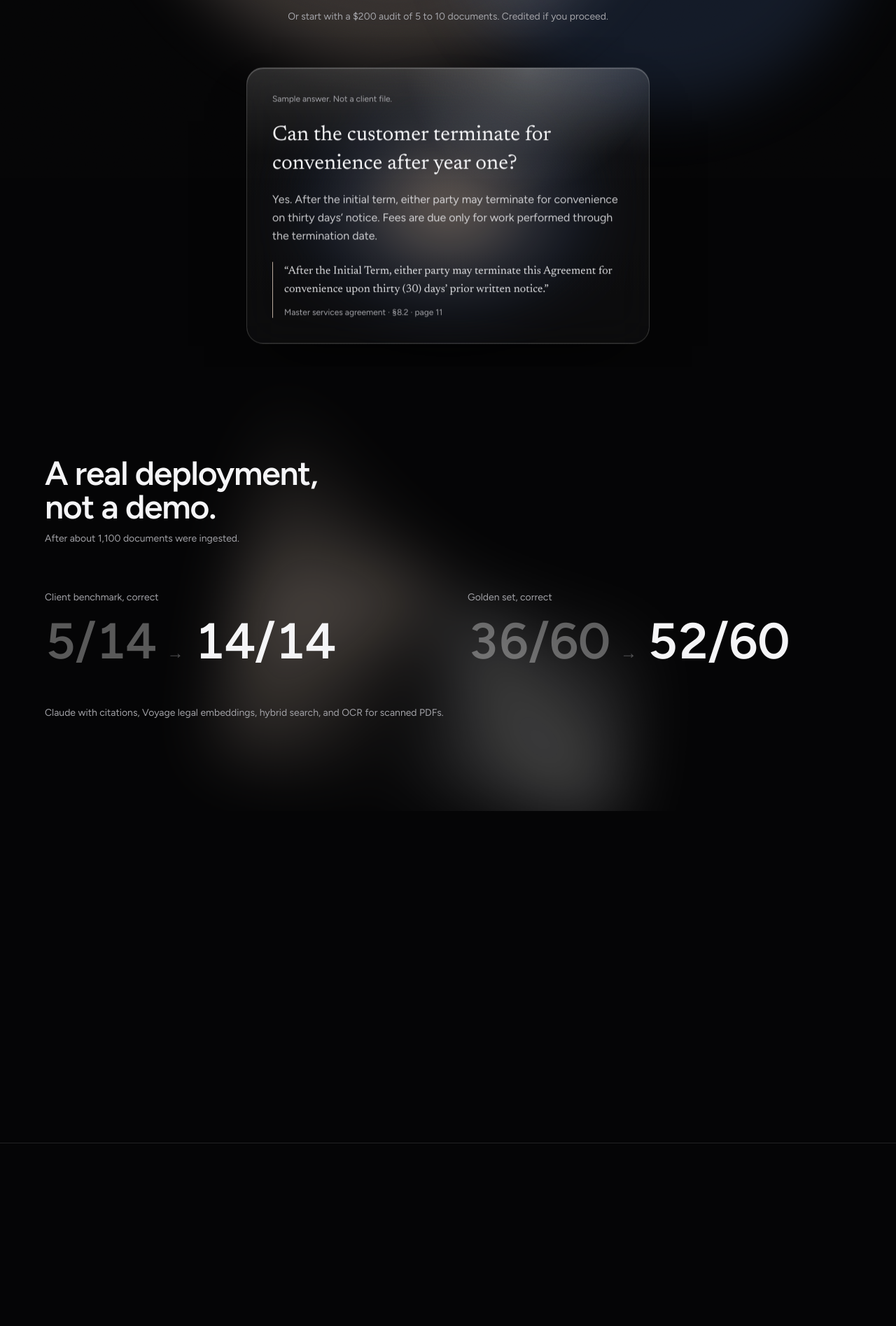
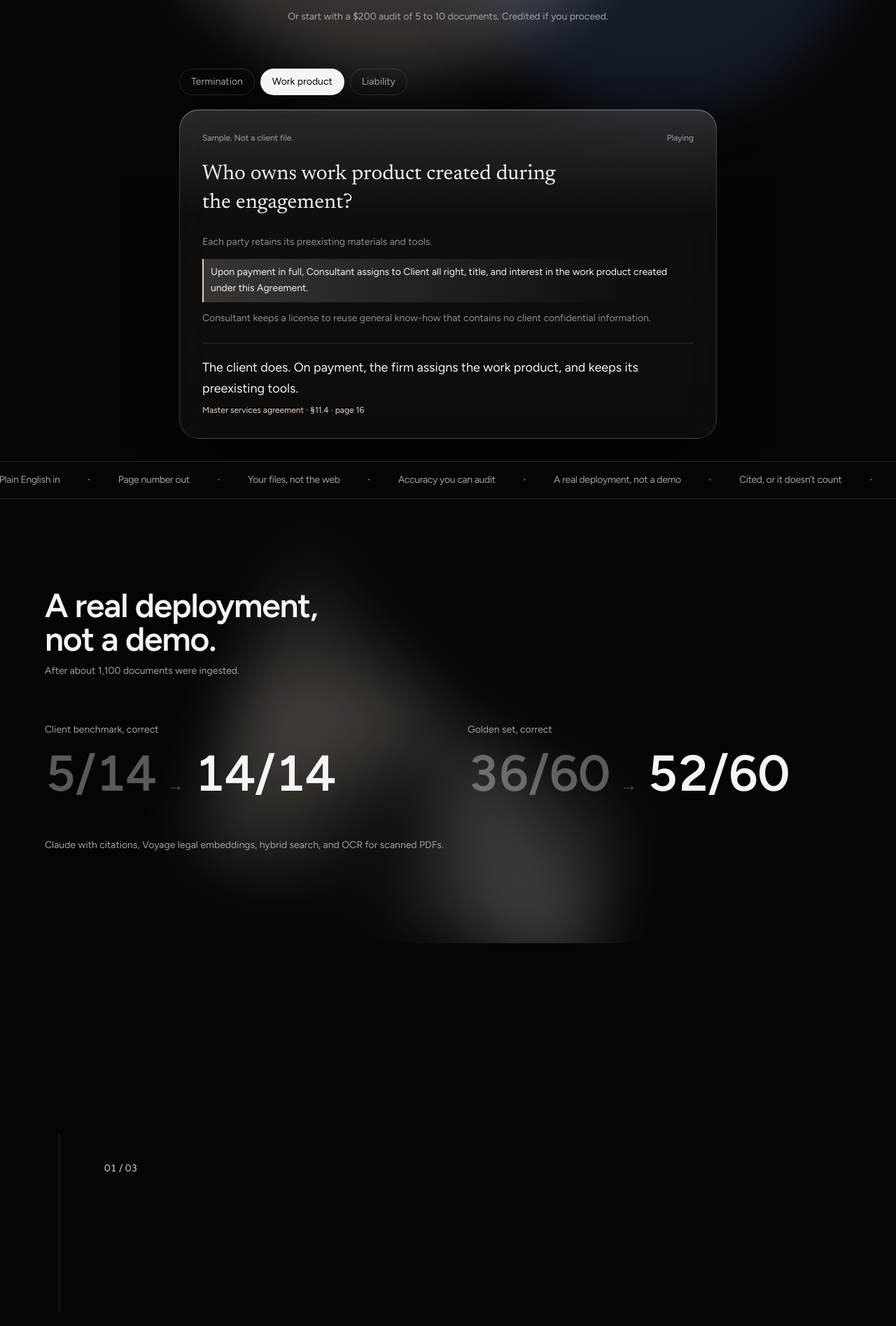
Before and after one commit to tylersortijas/outbound-os, a Next.js app: page / in a window 1280 px wide. Shown: the part 545-2440 px from the top of the page at 70% size. Built offline with nearby package versions, Linux system fonts and the light colour scheme.

Commit message:
Make the page something people come back to watch.
A citation plays itself through three sample questions, a line of the language runs under the hero, and the three steps take a full scroll.

```diff
--- a/src/app/globals.css
+++ b/src/app/globals.css
@@ -121,6 +121,17 @@
   animation-range: entry 0% entry 35%;
 }
 
+.marquee-track {
+  display: flex;
+  width: max-content;
+  gap: 2.5rem;
+}
+
+.cite-hit {
+  background: linear-gradient(90deg, rgba(231, 211, 194, 0.2), transparent 90%);
+  box-shadow: inset 2px 0 0 #e7d3c2;
+}
+
 @media (prefers-reduced-motion: no-preference) {
   .display {
     background-image: linear-gradient(105deg, #f5f5f7 0%, #f5f5f7 40%, #ffffff 50%, #e7d3c2 56%, #f5f5f7 66%, #f5f5f7 100%);
@@ -145,6 +156,18 @@
 
   .float {
     animation: oo-float 7s ease-in-out infinite;
+  }
+
+  .marquee-track {
+    animation: oo-marquee 36s linear infinite;
+  }
+
+  .answer-in {
+    animation: oo-answer 0.7s cubic-bezier(0.2, 0.7, 0.2, 1) both;
+  }
+
+  .hit-in {
+    animation: oo-hit 0.8s cubic-bezier(0.2, 0.7, 0.2, 1) both;
   }
 }
 
@@ -182,6 +205,20 @@
   to { opacity: 1; transform: none; }
 }
 
+@keyframes oo-marquee {
+  to { transform: translateX(-50%); }
+}
+
+@keyframes oo-answer {
+  from { opacity: 0; transform: translateY(12px); filter: blur(8px); }
+  to { opacity: 1; transform: none; filter: none; }
+}
+
+@keyframes oo-hit {
+  from { opacity: 0.2; clip-path: inset(0 100% 0 0); }
+  to { opacity: 1; clip-path: inset(0 0 0 0); }
+}
+
 @media (prefers-reduced-motion: reduce) {
   html {
     scroll-behavior: auto;
--- a/src/app/page.tsx
+++ b/src/app/page.tsx
@@ -97,54 +97,170 @@ function Score({
   );
 }
 
-function ProductCard() {
+const SCENES = [
+  {
+    kicker: "Termination",
+    q: "Can the customer terminate for convenience after year one?",
+    a: "Yes. After the initial term, either party may terminate for convenience on thirty days’ notice.",
+    cite: "§8.2 · page 11",
+    before: "This Agreement begins on the Effective Date and continues for an initial term of one year.",
+    hit: "After the Initial Term, either party may terminate this Agreement for convenience upon thirty (30) days’ prior written notice.",
+    after: "Fees remain due only for work performed through the termination date.",
+  },
+  {
+    kicker: "Work product",
+    q: "Who owns work product created during the engagement?",
+    a: "The client does. On payment, the firm assigns the work product, and keeps its preexisting tools.",
+    cite: "§11.4 · page 16",
+    before: "Each party retains its preexisting materials and tools.",
+    hit: "Upon payment in full, Consultant assigns to Client all right, title, and interest in the work product created under this Agreement.",
+    after: "Consultant keeps a license to reuse general know-how that contains no client confidential information.",
+  },
+  {
+    kicker: "Liability",
+    q: "Is liability capped, and at what amount?",
+    a: "Yes. Liability is capped at the fees paid in the twelve months before the claim.",
+    cite: "§14.1 · page 19",
+    before: "Neither party is liable for indirect, incidental, or consequential damages.",
+    hit: "Each party’s total liability will not exceed the fees paid under this Agreement in the twelve (12) months before the claim.",
+    after: "The cap does not apply to a confidentiality breach or to fraud.",
+  },
+] as const;
+
+const CHAPTERS = [
+  {
+    n: "01",
+    title: "Ask in plain English.",
+    body: "A lawyer types the question the way they would ask an associate. No query language. No folder path.",
+  },
+  {
+    n: "02",
+    title: "Your files. Not the web.",
+    body: "The assistant searches that firm’s contracts and case files. If it is not in the file, it does not answer from the open web.",
+  },
+  {
+    n: "03",
+    title: "The passage comes back.",
+    body: "The answer arrives with the document, the section, and the lines it used. Cited, or it doesn’t count.",
+  },
+] as const;
+
+const TICKER = [
+  "Cited, or it doesn’t count",
+  "Plain English in",
+  "Page number out",
+  "Your files, not the web",
+  "Accuracy you can audit",
+  "A real deployment, not a demo",
+];
+
+function Theater() {
+  const [scene, setScene] = useState(0);
+  const [paused, setPaused] = useState(false);
+  const item = SCENES[scene];
+
+  useEffect(() => {
+    if (paused || window.matchMedia("(prefers-reduced-motion: reduce)").matches) return;
+    const id = window.setInterval(() => setScene((s) => (s + 1) % SCENES.length), 5600);
+    return () => window.clearInterval(id);
+  }, [paused]);
+
+  return (
+    <div
+      className="relative mx-auto mt-16 max-w-3xl text-left"
+      onMouseEnter={() => setPaused(true)}
+      onMouseLeave={() => setPaused(false)}
+    >
+      <div className="halo absolute -inset-24 -z-10" aria-hidden />
+      <div className="mb-4 flex gap-2 overflow-x-auto pb-1">
+        {SCENES.map((s, i) => (
+          <button
+            key={s.kicker}
+            type="button"
+            onClick={() => {
+              setScene(i);
+              setPaused(true);
+            }}
+            className={`shrink-0 rounded-full border px-4 py-2 text-sm transition-colors ${
+              i === scene ? "border-ink/30 bg-ink text-canvas" : "border-line text-muted hover:text-ink"
+            }`}
+          >
+            {s.kicker}
+          </button>
+        ))}
+      </div>
+      <div className="stage">
+        <figure className="glass relative overflow-hidden rounded-[1.75rem] p-6 md:p-8" style={{ transformStyle: "preserve-3d" }}>
+          <figcaption className="flex items-center justify-between text-xs text-muted">
+            <span>Sample. Not a client file.</span>
+            <span className="tabular-nums">{paused ? "Paused" : "Playing"}</span>
+          </figcaption>
+          <p key={item.q} className="answer-in mt-6 font-serif text-2xl leading-snug md:text-3xl">
+            {item.q}
+          </p>
+          <div key={item.cite} className="mt-6 space-y-3 text-sm leading-relaxed text-ink/55">
+            <p>{item.before}</p>
+            <p className="cite-hit hit-in rounded-r-xl py-2 pr-3 pl-3 text-ink">{item.hit}</p>
+            <p>{item.after}</p>
+          </div>
+          <div key={item.a} className="answer-in mt-6 border-t border-line pt-5">
+            <p className="text-lg leading-relaxed">{item.a}</p>
+            <p className="mt-2 text-xs text-glow">Master services agreement · {item.cite}</p>
+          </div>
+        </figure>
+      </div>
+    </div>
+  );
+}
+
+function Chapters() {
   const ref = useRef<HTMLElement>(null);
+  const [step, setStep] = useState(0);
+  const [progress, setProgress] = useState(0);
 
-  const onMove = (e: MouseEvent<HTMLElement>) => {
-    const el = ref.current;
-    if (!el || window.matchMedia("(prefers-reduced-motion: reduce)").matches) return;
-    const r = el.getBoundingClientRect();
-    const px = (e.clientX - r.left) / r.width;
-    const py = (e.clientY - r.top) / r.height;
-    el.style.transform = `rotateX(${(py - 0.5) * -8}deg) rotateY(${(px - 0.5) * 10}deg)`;
-    el.style.setProperty("--sx", `${px * 100}%`);
-    el.style.setProperty("--sy", `${py * 100}%`);
-  };
-
-  const onLeave = () => {
+  useEffect(() => {
     const el = ref.current;
     if (!el) return;
-    el.style.transform = "rotateX(0deg) rotateY(0deg)";
-  };
+    const onScroll = () => {
+      const total = el.offsetHeight - window.innerHeight;
+      const scrolled = Math.min(Math.max(-el.getBoundingClientRect().top, 0), Math.max(total, 0));
+      const p = total > 0 ? scrolled / total : 0;
+      setProgress(p);
+      setStep(p < 0.34 ? 0 : p < 0.67 ? 1 : 2);
+    };
+    onScroll();
+    window.addEventListener("scroll", onScroll, { passive: true });
+    return () => window.removeEventListener("scroll", onScroll);
+  }, []);
+
+  const chapter = CHAPTERS[step];
 
   return (
-    <div className="stage float relative mx-auto mt-16 max-w-xl">
-      <div className="halo absolute -inset-16 -z-10" aria-hidden />
-      <figure
-        ref={ref}
-        onMouseMove={onMove}
-        onMouseLeave={onLeave}
-        className="glass relative overflow-hidden rounded-3xl p-7 text-left transition-transform duration-200 ease-out will-change-transform md:p-9"
-        style={{ transformStyle: "preserve-3d" }}
-      >
-        <div className="glass-sheen pointer-events-none absolute inset-0" aria-hidden />
-        <figcaption className="relative text-xs text-muted">Sample answer. Not a client file.</figcaption>
-        <p className="relative mt-6 font-serif text-2xl leading-snug md:text-3xl">
-          Can the customer terminate for convenience after year one?
-        </p>
-        <p className="relative mt-4 leading-relaxed text-ink/80">
-          Yes. After the initial term, either party may terminate for convenience on thirty days’
-          notice. Fees are due only for work performed through the termination date.
-        </p>
-        <blockquote className="relative mt-6 border-l border-glow/80 pl-4">
-          <p className="font-serif text-base leading-relaxed text-ink/90">
-            “After the Initial Term, either party may terminate this Agreement for convenience upon
-            thirty (30) days’ prior written notice.”
-          </p>
-          <p className="mt-3 text-xs text-muted">Master services agreement · §8.2 · page 11</p>
-        </blockquote>
-      </figure>
-    </div>
+    <section ref={ref} className="relative hidden h-[280vh] md:block" aria-labelledby="how-heading">
+      <div className="sticky top-0 flex h-screen items-center">
+        <div className="mx-auto grid w-full max-w-6xl grid-cols-[auto_1fr] items-center gap-16 px-5">
+          <div className="relative h-64 w-px bg-line" aria-hidden>
+            <div className="absolute inset-x-0 top-0 w-px bg-ink" style={{ height: `${progress * 100}%` }} />
+          </div>
+          <div>
+            <p className="text-sm text-glow tabular-nums">{chapter.n} / 03</p>
+            <h2 id="how-heading" key={chapter.n} className="answer-in mt-4 max-w-3xl text-6xl leading-[0.95] font-semibold tracking-[-0.045em]">
+              {chapter.title}
+            </h2>
+            <p key={chapter.body} className="answer-in mt-6 max-w-xl text-lg leading-relaxed text-muted">
+              {chapter.body}
+            </p>
+            <ol className="sr-only">
+              {CHAPTERS.map((c) => (
+                <li key={c.n}>
+                  {c.title} {c.body}
+                </li>
+              ))}
+            </ol>
+          </div>
+        </div>
+      </div>
+    </section>
   );
 }
 
@@ -173,7 +289,7 @@ export default function Home() {
   };
 
   return (
-    <div className="min-h-screen bg-canvas text-ink">
+    <div className="min-h-screen overflow-x-hidden bg-canvas text-ink">
       <div className="grain" aria-hidden />
       <div
         ref={bar}
@@ -207,7 +323,7 @@ export default function Home() {
             <div className="aurora-b top-10 left-1/2 -translate-x-[-10%]" />
           </div>
           <div className="relative mx-auto max-w-4xl">
-            <p className="text-sm text-muted">For firms of 50 to 200 attorneys</p>
+            <p className="text-sm text-glow">Cited, or it doesn’t count.</p>
             <h1 className="display mx-auto mt-5 max-w-4xl text-5xl leading-[0.96] font-semibold tracking-[-0.045em] md:text-7xl">
               The citation comes with the answer.
             </h1>
@@ -221,9 +337,20 @@ export default function Home() {
                 Or start with a $200 audit of 5 to 10 documents. Credited if you proceed.
               </p>
             </div>
-            <ProductCard />
+            <Theater />
           </div>
         </section>
+
+        <div className="overflow-hidden border-y border-line py-4" aria-hidden>
+          <div className="marquee-track text-sm tracking-tight text-muted">
+            {[...TICKER, ...TICKER].map((line, i) => (
+              <span key={i} className="flex items-center gap-10">
+                {line}
+                <span className="text-glow">·</span>
+              </span>
+            ))}
+          </div>
+        </div>
 
         <section className="relative overflow-hidden px-5 py-24 md:py-32" aria-labelledby="proof-heading">
           <div className="orbit absolute top-1/2 left-1/2 h-[36rem] w-[36rem] -translate-x-1/2 -translate-y-1/2" aria-hidden />
@@ -245,19 +372,18 @@ export default function Home() {
           </div>
         </section>
 
-        <section className="mx-auto max-w-6xl px-5 py-8 md:py-16" aria-labelledby="how-heading">
-          <h2 id="how-heading" className="rise text-4xl font-semibold tracking-tight md:text-5xl">
+        <Chapters />
+
+        <section className="mx-auto max-w-6xl px-5 py-16 md:hidden" aria-labelledby="how-mobile">
+          <h2 id="how-mobile" className="text-4xl font-semibold tracking-tight">
             How an answer is cited
           </h2>
-          <ol className="mt-10 grid gap-4 md:grid-cols-3">
-            {[
-              ["01", "The lawyer asks in plain English."],
-              ["02", "The assistant searches that firm’s contracts and case files, not the open web."],
-              ["03", "The answer comes back with the document and the passage it used."],
-            ].map(([n, text]) => (
-              <li key={n} className="rise glass rounded-3xl p-6">
-                <span className="text-sm text-glow tabular-nums">{n}</span>
-                <p className="mt-8 text-lg leading-relaxed">{text}</p>
+          <ol className="mt-8 space-y-4">
+            {CHAPTERS.map((c) => (
+              <li key={c.n} className="glass rounded-3xl p-6">
+                <span className="text-sm text-glow tabular-nums">{c.n}</span>
+                <p className="mt-4 text-2xl font-semibold tracking-tight">{c.title}</p>
+                <p className="mt-3 leading-relaxed text-muted">{c.body}</p>
               </li>
             ))}
           </ol>
```
